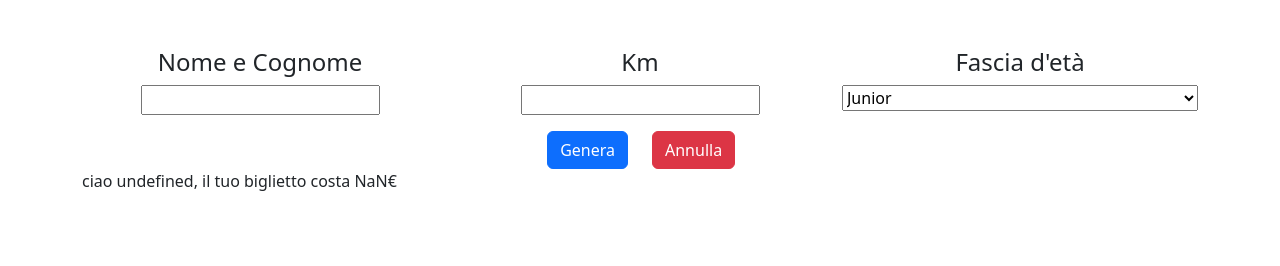
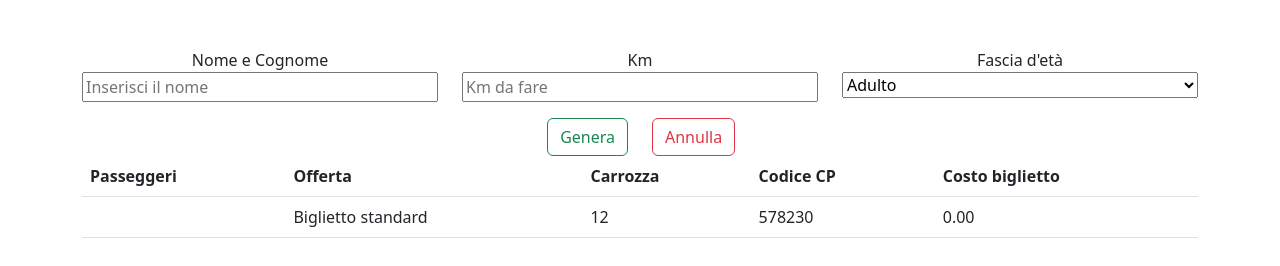
Before and after one commit to andreaa21/js-biglietto-treno-form, a plain HTML site: page index.html in a window 1280 px wide. Both pictures are taken after a click on the button "Genera". Drawn offline with nearby package versions, Linux system fonts and the light colour scheme.

Commit message:
correzione

```diff
--- a/css/style.css
+++ b/css/style.css
@@ -8,3 +8,11 @@
 h2{
     font-size: .1rem;
 }
+
+label{
+    display: block;
+}
+
+.hide{
+    display: none;
+}
--- a/index.html
+++ b/index.html
@@ -14,27 +14,29 @@
 
 <div class="container mt-5">
     <div class="row">
-        <div class="col text-center">
-            <h4>
+        <div class="col text-center d-flex flex-column">
+            <label for="name">
                 Nome e Cognome
-            </h4>
-            <input type="text" id="name" value="">
+            </label>
+            <input type="text" id="name" value=""
+            placeholder="Inserisci il nome">
         </div>
-        <div class="col text-center">
-            <h4>
+        <div class="col text-center d-flex flex-column">
+            <label for="km">
                 Km
-            </h4>
-            <input type="text" id="km" value="">
+            </label>
+            <input type="number" id="km" value=""
+            placeholder="Km da fare">
         </div>
-        <div class="col text-center">
-            <h4>
+        <div class="col text-center d-flex flex-column">
+            <label for="fascia">
                 Fascia d'età
-            </h4>
+            </label>
             <select name="fascia d'età" id="age" class="w-100">
                 <option value="under18">
                     Junior
                 </option>
-                <option value="over18">
+                <option value="over18" selected>
                     Adulto
                 </option>
                 <option value="over65">
@@ -46,16 +48,39 @@
 
     <div class="row d-flex justify-content-center mt-3">
         <div class="col col-3 d-flex justify-content-end">
-            <button type="submit" class="btn btn-primary" id="btn-input">Genera</button>
+            <button type="submit" class="btn btn-outline-success" id="genera">
+                Genera
+            </button>
          </div>
          <div class="col col-3 d-flex justify-content-start">
-            <button type="reset" class="btn btn-danger">Annulla</button>
+            <button type="reset" class="btn btn-outline-danger" id="annulla">
+                Annulla
+            </button>
          </div>
     </div>
 </div>
 
-<div class="container">
-    <span id="output">we</span>
+<div class="container ticket">
+    <table class="table">
+        <thead>
+          <tr>
+            <th scope="col">Passeggeri</th>
+            <th scope="col">Offerta</th>
+            <th scope="col">Carrozza</th>
+            <th scope="col">Codice CP</th>
+            <th scope="col">Costo biglietto</th>
+          </tr>
+        </thead>
+        <tbody>
+          <tr>
+            <td id="outputName"></td>
+            <td id="outputOffer"></td>
+            <td id="outputCoach"></td>
+            <td id="outputCP"></td>
+            <td id="outputPrice"></td>
+          </tr>
+        </tbody>
+      </table>
 </div>
 
     <script src="js/script.js"></script>
--- a/js/script.js
+++ b/js/script.js
@@ -1,43 +1,110 @@
-/*Scrivere un programma che chieda all’utente:
-- Il numero di chilometri da percorrere
-- Età del passeggero
-Sulla base di queste informazioni dovrà calcolare il prezzo totale del biglietto di viaggio, secondo le seguenti regole:
-- il prezzo del biglietto è definito in base ai km (0.21 € al km)
-- va applicato uno sconto del 20% per i minorenni
-- va applicato uno sconto del 40% per gli over 65.*/
+// /*Scrivere un programma che chieda all’utente:
+// - Il numero di chilometri da percorrere
+// - Età del passeggero
+// Sulla base di queste informazioni dovrà calcolare il prezzo totale del biglietto di viaggio, secondo le seguenti regole:
+// - il prezzo del biglietto è definito in base ai km (0.21 € al km)
+// - va applicato uno sconto del 20% per i minorenni
+// - va applicato uno sconto del 40% per gli over 65.*/
 
 
 
 
-let nomePasseggero;
-let distanzaDaPercorrere;
-let etaPasseggero;
-const prezzo1Km = 0.21;
-const scontoUnder18 = 0.2;
-const scontoOver65 = 0.4;
-let prezzoScontato;
-let prezzoSenzaSconti = prezzo1Km * distanzaDaPercorrere;
-const btnInput = document.getElementById("btn-input");
-btnInput.addEventListener("click", function(){
-   nomePasseggero =  document.getElementById("name").value;
-   distanzaDaPercorrere = document.getElementById("km").value;
-   etaPasseggero = document.getElementById("age").value;
-})
+// let nomePasseggero;
+// let distanzaDaPercorrere;
+// let etaPasseggero;
+// const prezzo1Km = 0.21;
+// const scontoUnder18 = 0.2;
+// const scontoOver65 = 0.4;
+// let prezzoScontato;
+// let prezzoSenzaSconti = prezzo1Km * distanzaDaPercorrere;
+// const btnInput = document.getElementById("btn-input");
+// btnInput.addEventListener("click", function(){
+//    nomePasseggero =  document.getElementById("name").value;
+//    distanzaDaPercorrere = document.getElementById("km").value;
+//    etaPasseggero = document.getElementById("age").value;
+// })
 
-if(etaPasseggero === "under18"){
-    prezzoScontato = prezzoSenzaSconti * (1 - scontoUnder18);
-}else if(etaPasseggero === "over65"){
-    prezzoScontato = prezzoSenzaSconti + (1 - scontoOver65);
-}else{
-    prezzoScontato = prezzoSenzaSconti;
-}
+// if(etaPasseggero === "under18"){
+//     prezzoScontato = prezzoSenzaSconti * (1 - scontoUnder18);
+// }else if(etaPasseggero === "over65"){
+//     prezzoScontato = prezzoSenzaSconti + (1 - scontoOver65);
+// }else{
+//     prezzoScontato = prezzoSenzaSconti;
+// }
 
 
 
-document.getElementById("output").innerHTML = `
+// document.getElementById("output").innerHTML = `
 
-ciao ${nomePasseggero},
+// ciao ${nomePasseggero},
 
-il tuo biglietto costa ${prezzoScontato.toFixed(2)}€
+// il tuo biglietto costa ${prezzoScontato.toFixed(2)}€
 
-`
+// `
+
+
+// ELEMENTI
+
+const btnGenera = document.getElementById("genera");
+const btnReset = document.getElementById('annulla');
+
+
+// input
+const inputName = document.getElementById("name");
+const inputKm = document.getElementById("km");
+const inputRange = document.getElementById("age");
+
+// output
+const outputName = document.getElementById('outputName');
+const outputOffer = document.getElementById('outputOffer');
+const outputCoach = document.getElementById('outputCoach');
+const outputCP = document.getElementById('outputCP');
+const outputPrice = document.getElementById('outputPrice');
+const ticketBox = document.querySelector('.ticket');
+
+// DATI
+
+let passengerName, totalKm, ageRange, totalPrice, coach, code;
+const juniorDiscount = 0.2;
+const seniorDiscount = 0.4;
+const priceForKm = 0.21;
+
+
+// EVENTI
+
+btnGenera.addEventListener("click", function(){
+    passengerName = inputName.value;
+    totalKm = inputKm.value;
+    ageRange = inputRange.value;
+    coach = Math.ceil(Math.random() * 12);
+    code = Math.floor(Math.random() * (999999 - 100000) +1) + 100000;
+    totalPrice = totalKm * priceForKm;
+
+    let labelOffer = 'Biglietto standard'
+
+    // calcolo sconto
+    if(ageRange === 'under18'){
+        totalPrice = totalPrice * (1 - juniorDiscount)
+        labelOffer = 'Sconto junior';
+    }else if(ageRange === 'over65'){
+        totalPrice = totalPrice * (1 - seniorDiscount)
+        labelOffer = 'Sconto senior';
+    }
+
+    outputName.innerHTML = passengerName;
+    outputOffer.innerHTML = labelOffer;
+    outputCoach.innerHTML = coach;
+    outputCP.innerHTML = code;
+    outputPrice.innerHTML = totalPrice.toFixed(2);
+
+    // ticketBox.classlist.remove('hide');
+});
+
+
+btnReset.addEventListener('click', function(){
+    inputName.value = '';
+    inputKm.value = '';
+    inputRange = '';
+
+    // ticketBox.classlist.add('hide');
+})
```
